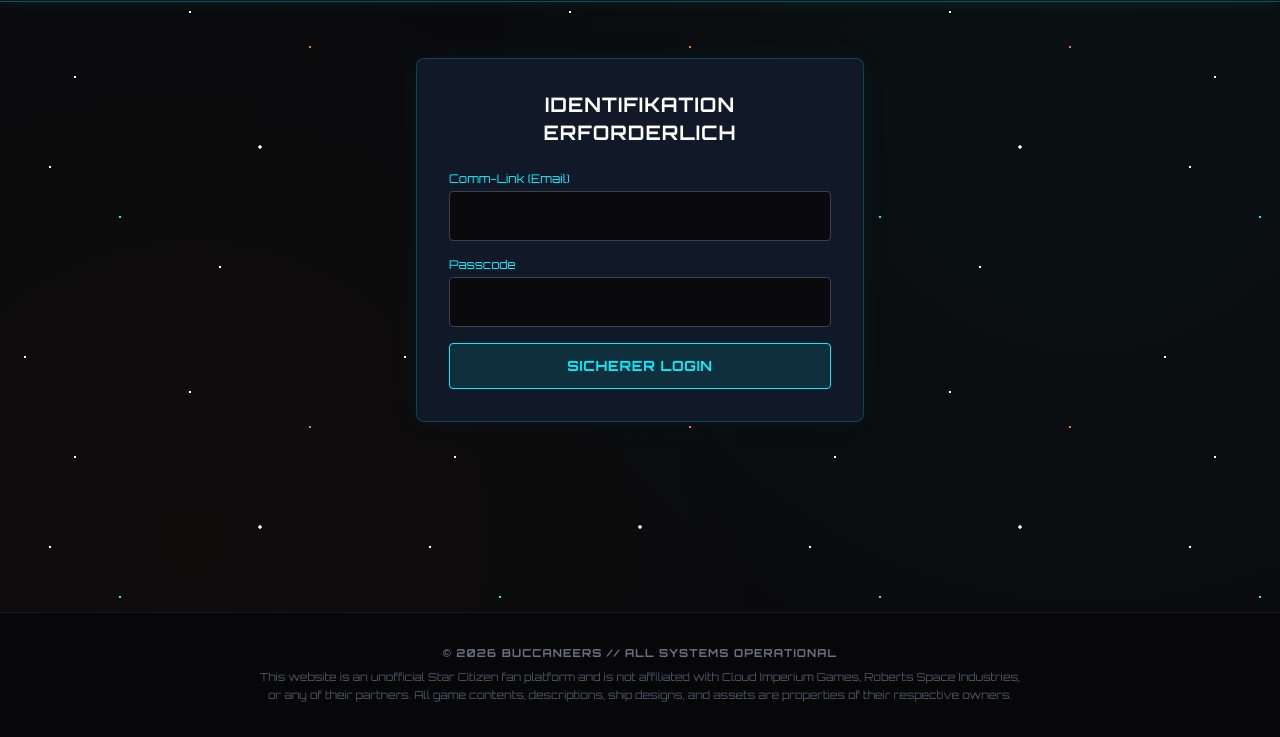
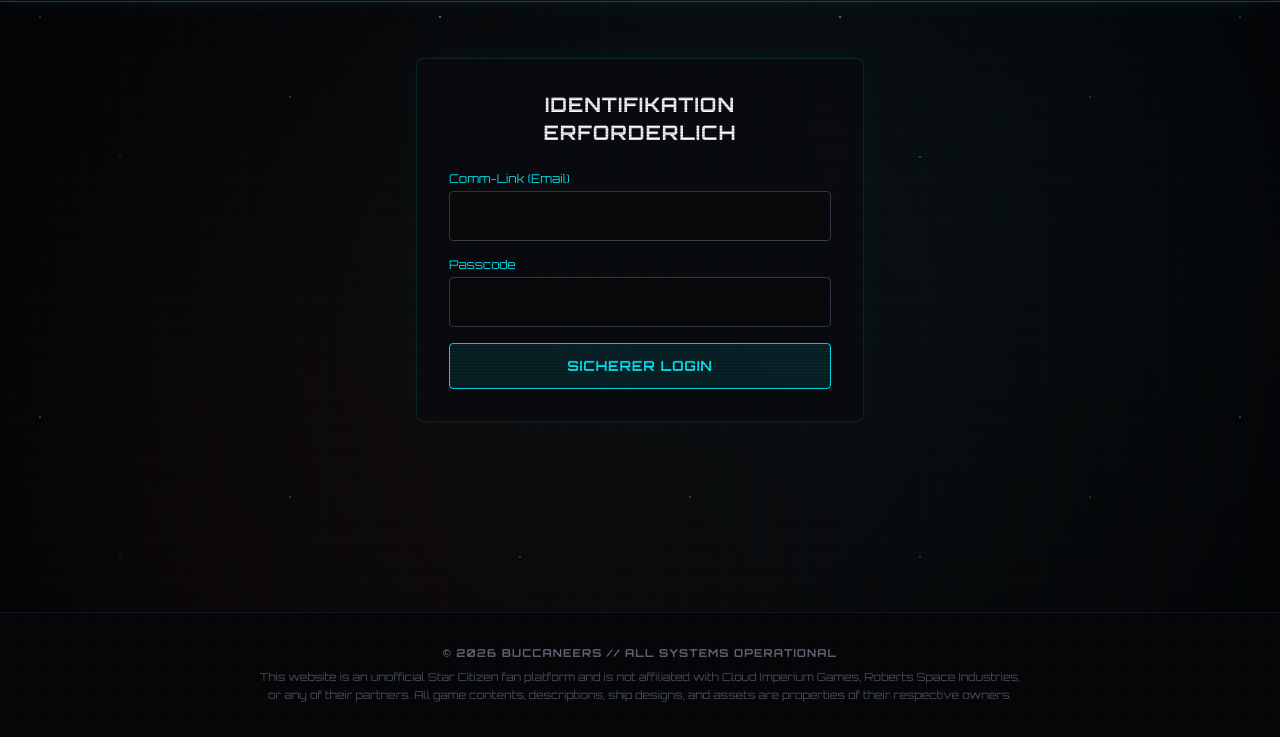
Before and after one commit to Flufily/Bucca, a plain HTML site: page index.html in a window 1280 px wide. Shown: the part 63-800 px from the top of the page. Drawn offline with nearby package versions, Linux system fonts and the light colour scheme.

Commit message:
Add files via upload

```diff
--- a/style.css
+++ b/style.css
@@ -1,122 +1,168 @@
 /* ==========================================
-   🌌 STAR CITIZEN DEEP SPACE BACKGROUND
+   🌌 PREMIUM TACTICAL COCKPIT BACKGROUND
    ========================================== */
 body {
-    background-color: #030305; /* Extrem tiefes Weltraum-Schwarz */
+    background-color: #030407; /* Tiefes Cockpit-Dunkelblau */
 
-    /* Generiert ein nahtloses, gestochen scharfes Sternenfeld mit astronomischen Farbtupfern */
+    /* Layer 1 & 2: Atmosphärische Nebel-Glows im Hintergrund
+       Layer 3 bis 7: Mikroskopisch kleine Fixsterne
+       Layer 8 & 9: Das harte, definierte High-Tech-Koordinatengitter */
     background-image:
-        radial-gradient(1px 1px at 25px 40px, #ffffff 100%, transparent),
-        radial-gradient(1px 1px at 75px 140px, #ffffff 80%, transparent),
-        radial-gradient(1.5px 1.5px at 120px 280px, #00f0ff 90%, transparent), /* Cyanfarbener Stern */
-        radial-gradient(1px 1px at 190px 75px, #ffffff 100%, transparent),
-        radial-gradient(2px 2px at 260px 210px, #ffffff 70%, transparent),
-        radial-gradient(1px 1px at 310px 110px, #ff7700 80%, transparent), /* Orangefarbener Stern */
-        radial-gradient(1px 1px at 50px 230px, #ffffff 90%, transparent),
-        radial-gradient(1.5px 1.5px at 220px 330px, #ffffff 100%, transparent),
+        radial-gradient(circle at 80% 20%, rgba(0, 240, 255, 0.04) 0%, transparent 60%),
+        radial-gradient(circle at 15% 80%, rgba(255, 119, 0, 0.03) 0%, transparent 50%),
 
-        /* Subtiler Galaxie- & Nebel-Glow im Hintergrund */
-        radial-gradient(circle at 85% 20%, rgba(0, 240, 255, 0.03) 0%, transparent 50%),
-        radial-gradient(circle at 15% 75%, rgba(255, 119, 0, 0.02) 0%, transparent 50%);
+        radial-gradient(0.8px 0.8px at 40px 80px, rgba(255, 255, 255, 0.5) 100%, transparent),
+        radial-gradient(1px 1px at 120px 220px, rgba(0, 240, 255, 0.3) 100%, transparent),
+        radial-gradient(0.6px 0.6px at 190px 45px, rgba(255, 255, 255, 0.2) 100%, transparent),
+        radial-gradient(1.2px 1.2px at 290px 160px, rgba(255, 119, 0, 0.4) 100%, transparent),
+        radial-gradient(0.7px 0.7px at 340px 280px, rgba(255, 255, 255, 0.4) 100%, transparent),
 
-    /* Kachelt die Sterne perfekt über den gesamten Bildschirm */
-    background-size: 380px 380px, 380px 380px, 380px 380px, 380px 380px, 380px 380px, 380px 380px, 380px 380px, 380px 380px, 100% 100%, 100% 100%;
+        /* Das definierte, härtere Tech-Raster */
+        linear-gradient(rgba(0, 240, 255, 0.015) 1px, transparent 1px),
+        linear-gradient(90deg, rgba(0, 240, 255, 0.015) 1px, transparent 1px);
+
+    background-size: 100% 100%, 100% 100%, 400px 400px, 400px 400px, 400px 400px, 400px 400px, 400px 400px, 40px 40px, 40px 40px;
     background-attachment: fixed;
+    position: relative;
 }
 
-/* Custom Scrollbar für den Spectrum Feed */
-::-webkit-scrollbar {
-    width: 4px;
+/* 📺 LAYER A: Kinoreife Vignette (Dunkelt die Ecken des Monitors ab) */
+body::before {
+    content: '';
+    position: fixed;
+    top: 0;
+    left: 0;
+    width: 100%;
+    height: 100%;
+    background: radial-gradient(circle, transparent 40%, rgba(2, 3, 5, 0.8) 100%);
+    pointer-events: none;
+    z-index: 1;
 }
-::-webkit-scrollbar-track {
-    background: #0a0a0c;
+
+/* 📺 LAYER B: CRT-SCANLINES & RÖHREN-PIXEL-MATRIX (Liegt über dem Content) */
+body::after {
+    content: " ";
+    display: block;
+    position: fixed;
+    top: 0; left: 0; bottom: 0; right: 0;
+
+    /* Erzeugt feinste horizontale Linien und eine ganz dezente RGB-Farbverschiebung */
+    background:
+        linear-gradient(rgba(18, 16, 16, 0) 50%, rgba(0, 0, 0, 0.35) 50%),
+        linear-gradient(90deg, rgba(255, 0, 0, 0.04), rgba(0, 255, 0, 0.02), rgba(0, 0, 255, 0.04));
+
+    /* Erzeugt die Pixeldichte des CRT-Schirms (3px Zeilenabstand) */
+    background-size: 100% 3px, 6px 100%;
+
+    /* pointer-events: none sorgt dafür, dass man durch die Linien durchklicken kann! */
+    pointer-events: none;
+    z-index: 9990;
+    opacity: 0.45;
 }
-::-webkit-scrollbar-thumb {
-    background: #00f0ff;
-    border-radius: 2px;
+
+/* Schützt den Hauptinhalt, damit er lesbar unter dem CRT-Schirm liegt */
+main, nav, footer {
+    position: relative;
+    z-index: 2;
 }
 
 /* ==========================================
-   🛸 SCI-FI HUD CURSOR STYLES
+   ⚙️ CONTENT COMPONENT UPGRADES (Glassmorphism)
    ========================================== */
-/* Versteckt den normalen Windows-Mauszeiger überall */
+.bg-scPanel {
+    background-color: rgba(10, 12, 18, 0.7) !important;
+    backdrop-filter: blur(10px);
+    -webkit-backdrop-filter: blur(10px);
+    border: 1px solid rgba(0, 240, 255, 0.15) !important;
+}
+
+/* Dezentere, schärfere Custom Scrollbar */
+::-webkit-scrollbar {
+    width: 3px;
+}
+::-webkit-scrollbar-track {
+    background: #040508;
+}
+::-webkit-scrollbar-thumb {
+    background: rgba(0, 240, 255, 0.3);
+    border-radius: 9px;
+}
+::-webkit-scrollbar-thumb:hover {
+    background: rgba(0, 240, 255, 0.6);
+}
+
+/* ==========================================
+   🛸 SCI-FI HUD CURSOR STYLES (Z-Index über CRT!)
+   ========================================== */
 html, body, button, input, select, textarea, a, option {
     cursor: none !important;
 }
 
-/* Der innere Laser-Punkt */
 .sc-cursor-dot {
-    width: 6px;
-    height: 6px;
+    width: 4px;
+    height: 4px;
     background-color: #00f0ff;
     position: fixed;
     border-radius: 50%;
     pointer-events: none;
-    z-index: 10000;
+    z-index: 10000; /* Ganz oben, über dem CRT-Effekt */
     transform: translate(-50%, -50%);
-    box-shadow: 0 0 10px #00f0ff, 0 0 20px #00f0ff;
+    box-shadow: 0 0 8px #00f0ff;
     transition: background-color 0.2s, width 0.2s, height 0.2s;
 }
 
-/* Der äußere, nachziehende Ortungskreis */
 .sc-cursor-glow {
-    width: 34px;
-    height: 34px;
-    border: 1px solid rgba(0, 240, 255, 0.4);
+    width: 28px;
+    height: 28px;
+    border: 1px solid rgba(0, 240, 255, 0.3);
     position: fixed;
     border-radius: 50%;
     pointer-events: none;
     z-index: 9999;
     transform: translate(-50%, -50%);
-    transition: transform 0.08s ease-out, border-color 0.2s, width 0.2s, height 0.2s, background-color 0.2s;
-    box-shadow: 0 0 12px rgba(0, 240, 255, 0.1);
+    transition: transform 0.1s ease-out, border-color 0.2s, width 0.2s, height 0.2s, background-color 0.2s;
 }
 
-/* 🎯 TARGET LOCK MODUS (Wenn du über Buttons/Inputs hoverst) */
+/* 🎯 TARGET LOCK MODUS */
 body.sc-target-lock .sc-cursor-dot {
     background-color: #ff7700;
-    width: 4px;
-    height: 4px;
-    box-shadow: 0 0 10px #ff7700;
+    width: 3px;
+    height: 3px;
+    box-shadow: 0 0 8px #ff7700;
 }
 
 body.sc-target-lock .sc-cursor-glow {
-    border-color: #ff7700;
-    width: 24px;
-    height: 24px;
-    background-color: rgba(255, 119, 0, 0.05);
-    box-shadow: 0 0 15px rgba(255, 119, 0, 0.2);
+    border-color: rgba(255, 119, 0, 0.7);
+    width: 20px;
+    height: 20px;
+    background-color: rgba(255, 119, 0, 0.03);
     border-style: dashed;
 }
 
-/* 🎇 QUANTEN-SCHWEIF PARTIKEL (TRAIL) */
+/* 🎇 ELEGANTER MINIMAL-TRAIL */
 .sc-trail-particle {
-    width: 4px;
-    height: 4px;
-    background-color: rgba(0, 240, 255, 0.7);
+    width: 3px;
+    height: 3px;
+    background-color: rgba(0, 240, 255, 0.4);
     position: fixed;
     border-radius: 50%;
     pointer-events: none;
     z-index: 9998;
     transform: translate(-50%, -50%);
-    box-shadow: 0 0 6px #00f0ff;
-    animation: sc-fade-shrink 0.4s ease-out forwards;
+    animation: sc-fade-shrink 0.35s cubic-bezier(0.25, 0.46, 0.45, 0.94) forwards;
 }
 
-/* Partikel-Farbe im Target-Lock */
 .sc-trail-particle.orange {
-    background-color: rgba(255, 119, 0, 0.7);
-    box-shadow: 0 0 6px #ff7700;
+    background-color: rgba(255, 119, 0, 0.4);
 }
 
-/* Dynamische Animation: Partikel schrumpft und verblasst */
 @keyframes sc-fade-shrink {
     0% {
         transform: translate(-50%, -50%) scale(1);
-        opacity: 1;
+        opacity: 0.8;
     }
     100% {
-        transform: translate(-50%, -50%) scale(0.2);
+        transform: translate(-50%, -50%) scale(0.1);
         opacity: 0;
     }
 }
```
